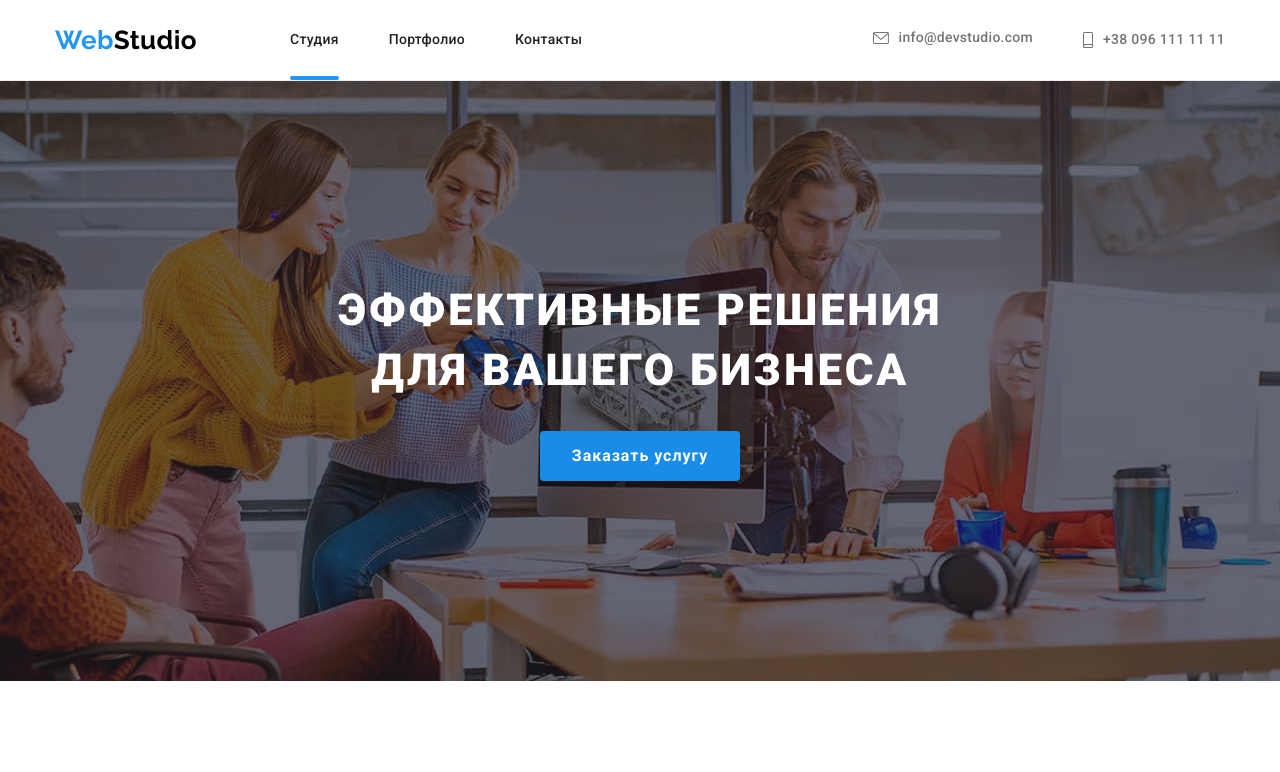
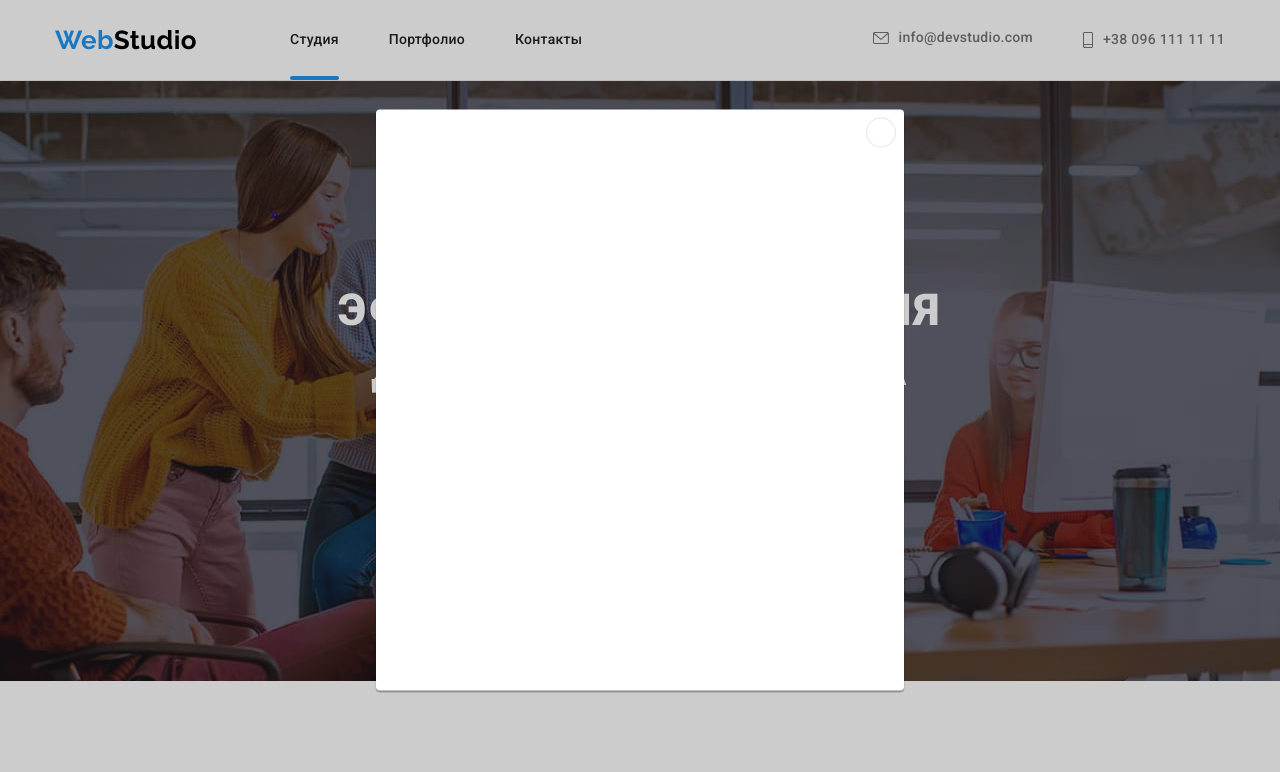
Before and after one commit to Serhii-Pietukhov/goit-markup-hw-05, a plain HTML site: page index.html in a window 1280 px wide. Both pictures are taken after a click on the button "Заказать услугу". Shown: the top 772 px of the page. Drawn offline with nearby package versions, Linux system fonts and the light colour scheme.

Commit message:
тестовый

```diff
--- a/css/styles.css
+++ b/css/styles.css
@@ -258,6 +258,52 @@ h3 {
   margin-left: auto;
   margin-right: auto;
 }
+.backdrop {
+  position: fixed;
+  top: 0;
+  left: 0;
+  width: 100%;
+  height: 100%;
+  background: rgba(0, 0, 0, 0.2);
+}
+
+.backdrop.is-hidden {
+  opacity: 0;
+  pointer-events: none;
+}
+.modal {
+  position: absolute;
+  top: 50%;
+  left: 50%;
+  transform: translate(-50%, -50%);
+  width: 528px;
+  height: 581px;
+  background: var(--primary-white);
+  box-shadow: 0px 1px 3px rgba(0, 0, 0, 0.12), 0px 1px 1px rgba(0, 0, 0, 0.14),
+    0px 2px 1px rgba(0, 0, 0, 0.2);
+  border-radius: 4px;
+}
+.modal-close {
+  position: absolute;
+  top: 8px;
+  left: 490px;
+  width: 30px;
+  height: 30px;
+  margin: 0;
+  padding: 0;
+
+  background: var(--primary-white);
+  border: 1px solid rgba(0, 0, 0, 0.1);
+  border-radius: 50%;
+}
+/* .close-svg {
+  display: flex;
+  width: 18px;
+  height: 18px;
+  padding: 0;
+  margin: 0;
+  border: none;
+} */
 
 .hero-button {
   display: inline-block;
@@ -557,7 +603,7 @@ h3 {
   width: 100%;
   height: 294px;
   background-color: rgba(33, 150, 243, 0.9);
-  transform: translateY(100%%);
+  transform: translateY(100%);
   transition: transform 250ms cubic-bezier(0.4, 0, 0.2, 1);
 }
 
--- a/index.html
+++ b/index.html
@@ -51,7 +51,16 @@
         <section class="hero">
 
             <h1 class="hero-title">Эффективные решения для вашего бизнеса</h1>
-            <button type="button" class="hero-button">Заказать услугу</button>
+            <button data-modal-open type="button" class="hero-button">Заказать услугу</button>
+            <div class="backdrop is-hidden" data-modal>
+                <div class="modal">
+                    <button data-modal-close class="modal-close">
+                        <svg>
+                            <use href="./images/close.svg"></use>
+                        </svg>
+                    </button>
+                </div>
+            </div>
 
         </section>
 
@@ -347,6 +356,6 @@
 
     </footer>
 
-
+<script src="./modal.js"></script>
 </body>
 </html>
```
Also changed, not shown: images/close.svg (added), 1 other file.
